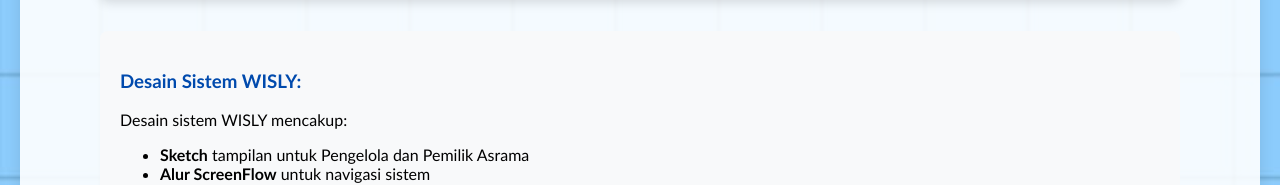
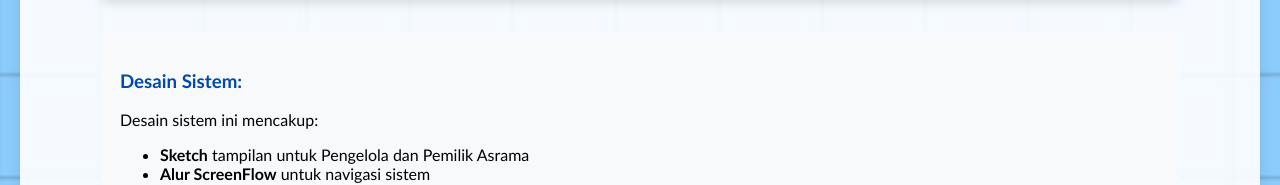
Before and after one commit to FransWesly/project-imk-wisly, a plain HTML site: page design.html in a window 1280 px wide. Shown: the part 1157-1342 px from the top of the page. Drawn offline with Linux system fonts and the light colour scheme.

Commit message:
Fix HTML structure and improve formatting
update

```diff
--- a/design.html
+++ b/design.html
@@ -219,8 +219,8 @@
             class="pdf-viewer">
 
         <div style="margin-top: 30px; padding: 20px; background-color: #f8f9fa; border-radius: 8px;">
-            <h3 style="color: #004aad;">Desain Sistem WISLY:</h3>
-            <p>Desain sistem WISLY mencakup:</p>
+            <h3 style="color: #004aad;">Desain Sistem:</h3>
+            <p>Desain sistem ini mencakup:</p>
             <ul>
                 <li><strong>Sketch</strong> tampilan untuk Pengelola dan Pemilik Asrama</li>
                 <li><strong>Alur ScreenFlow</strong> untuk navigasi sistem</li>
@@ -237,4 +237,5 @@
 </div>
 
 </body>
+
 </html>
```
